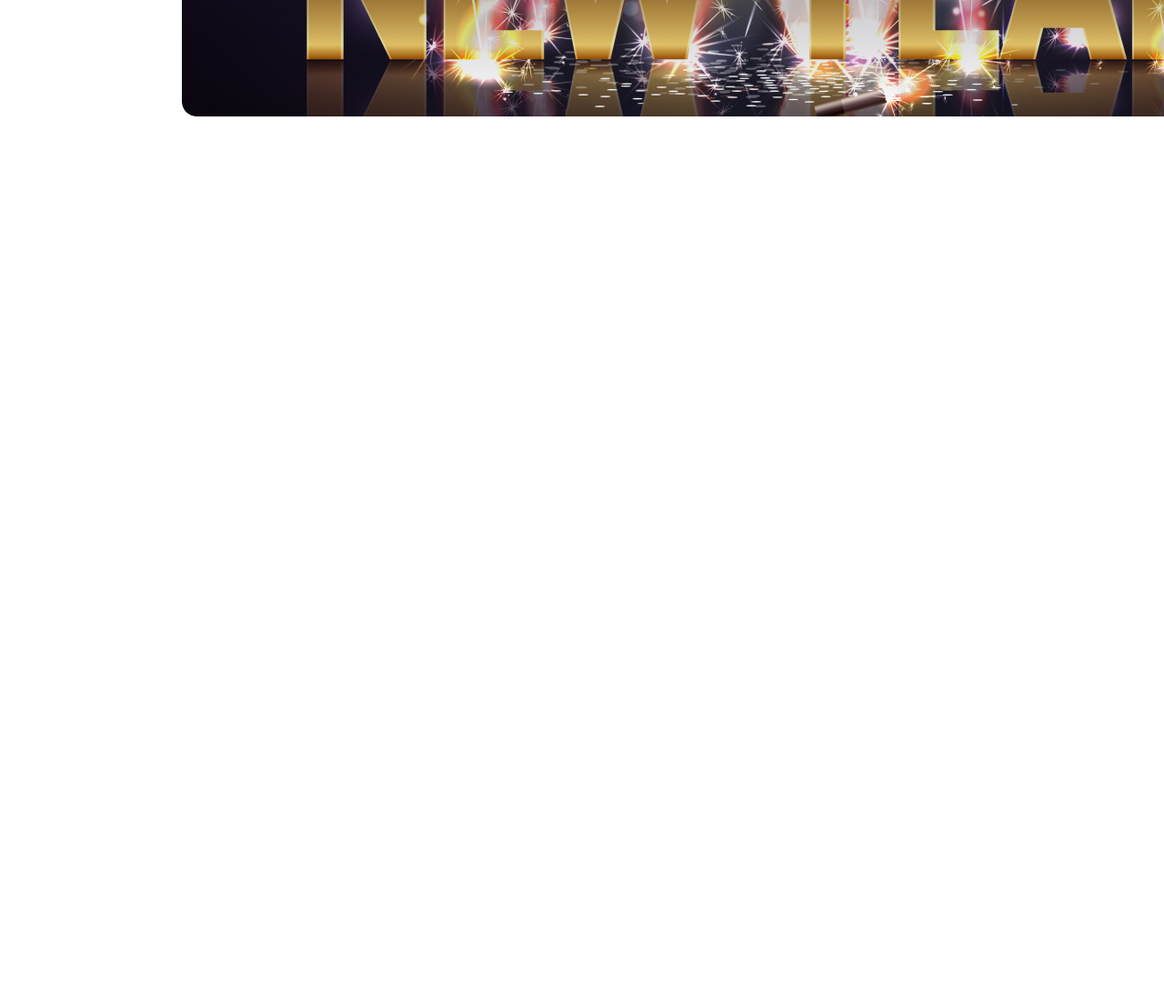
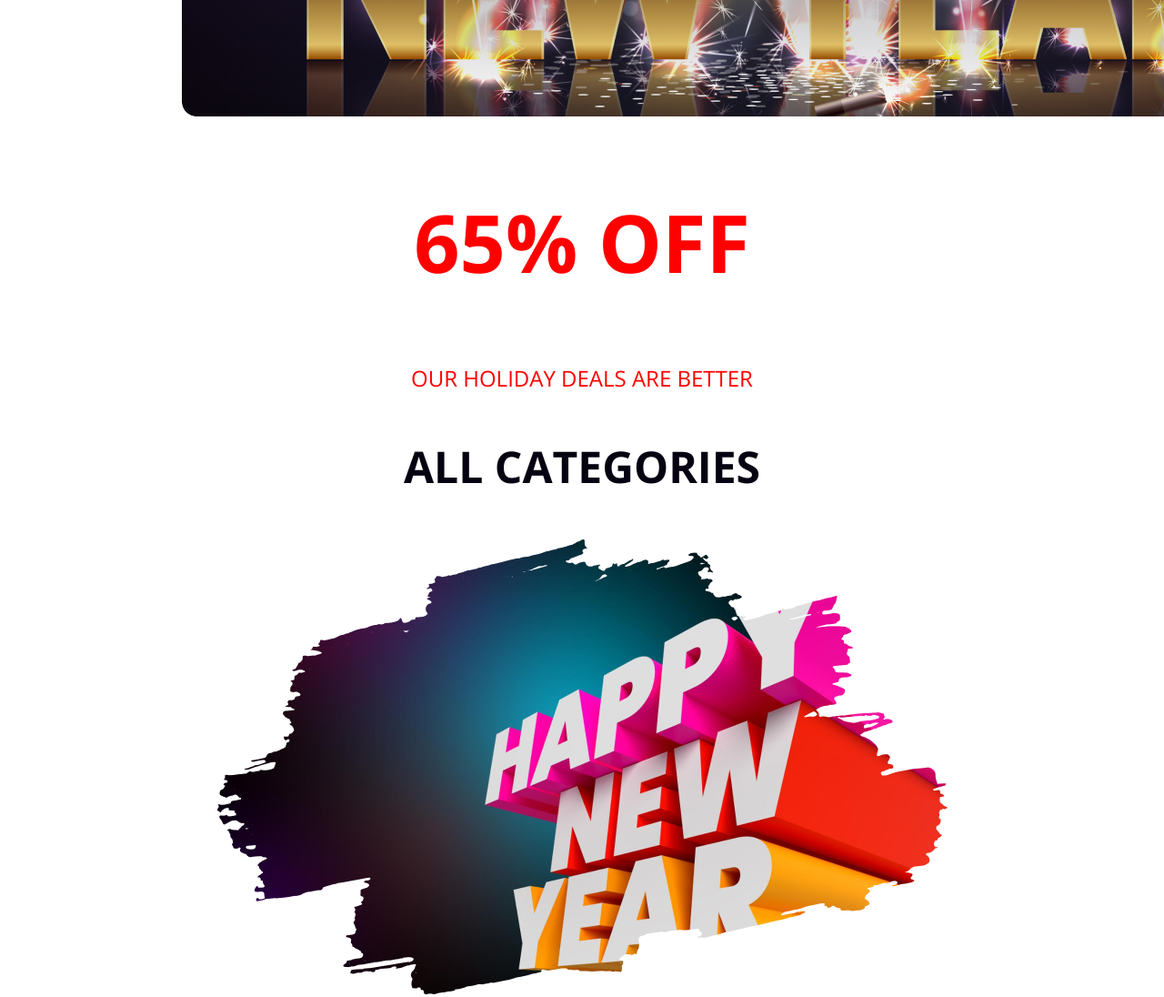
Before and after one commit to SheikhSalman-koli/new-year-repo, a plain HTML site: page index.html in a window 1280 px wide. Shown: the part 480-1576 px from the top of the page at 91% size. Before the commit the page ends 800 px from the top, so only its background shows below. Drawn offline with nearby package versions, Linux system fonts and the light colour scheme.

Commit message:
added off section

```diff
--- a/index.html
+++ b/index.html
@@ -4,14 +4,27 @@
     <meta charset="UTF-8">
     <meta name="viewport" content="width=device-width, initial-scale=1.0">
     <title>new-year-repo</title>
+    <link rel="preconnect" href="https://fonts.googleapis.com">
+<link rel="preconnect" href="https://fonts.gstatic.com" crossorigin>
+<link href="https://fonts.googleapis.com/css2?family=Fira+Sans:ital,wght@0,100;0,200;0,300;0,400;0,500;0,600;0,700;0,800;0,900;1,100;1,200;1,300;1,400;1,500;1,600;1,700;1,800;1,900&family=Inter:ital,opsz,wght@0,14..32,100..900;1,14..32,100..900&family=Open+Sans:ital,wght@0,300..800;1,300..800&display=swap" rel="stylesheet">
     <link rel="stylesheet" href="styles/style.css">
 </head>
-<body>
+<body class="open-sans-normal">
     <!-- party celebration-->
      <section class="sec-one">
         <div class="gradient"></div>
         <img src="images/Banner Image.png" alt="">
     </section>
-
+    <!--50% off-->
+    <section class="sec-tow">
+        <div class="cont">
+            <h1>65% OFF</h1>
+            <p>OUR HOLIDAY DEALS ARE BETTER</p>
+            <h3>ALL CATEGORIES</h3>
+        </div>
+       <div class="image">
+            <img src="images/New Year Photo.png" alt="">
+        </div>
+    </section>
 </body>
 </html>
--- a/styles/style.css
+++ b/styles/style.css
@@ -1,6 +1,14 @@
+.open-sans-normal {
+    font-family: "Open Sans", serif;
+    font-optical-sizing: auto;
+    font-style: normal;
+    font-variation-settings:
+      "wdth" 100;
+  }
 body{
     padding: 0% 15% 0% 15%;
 }
+/* sec-one */
 .gradient{
     width: 1320px;
     height: 600px;
@@ -12,3 +20,26 @@ body{
    border-radius: 16px;
 
 }
+
+/* sec-tow */
+.sec-tow{
+    display: flex;
+    flex-direction: column;
+    text-align: center;
+
+}
+.sec-tow .cont h1{
+    font-size: 88px;
+    font-weight: bold;
+    color:#FF0000 ;
+}
+.sec-tow .cont p{
+    color: #FF0000;
+    font-size: 24px;
+    font-weight: 200;
+}
+.sec-tow .cont h3{
+    color: #070211;
+    font-size: 48px;
+    font-weight:bold;
+}
```
